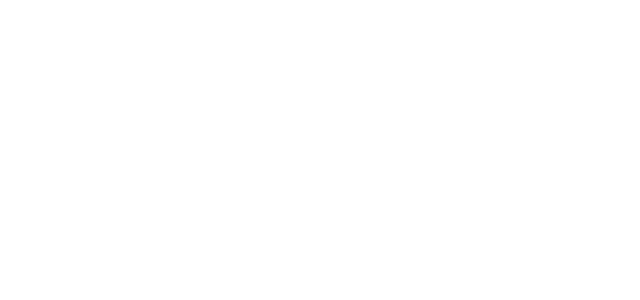
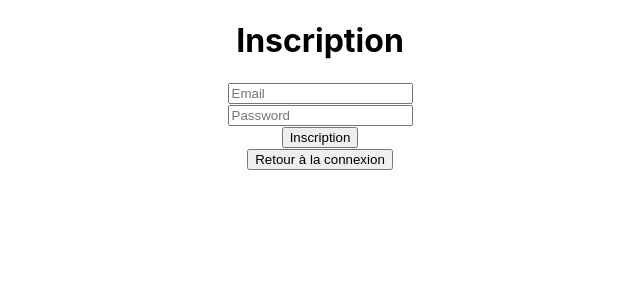
Before and after one commit to Turbotard/netfloux, a React (Create React App) app: page /signup in a window 1280 px wide. Before the commit this address had no page. Shown: the top 300 px of the page, without its empty margins (320-960 px from the left). Built offline with nearby package versions, Linux system fonts and the light colour scheme.

Commit message:
signup et login fini

```diff
--- a/src/App.tsx
+++ b/src/App.tsx
@@ -3,6 +3,7 @@ import logo from './logo.svg';
 import './App.css';
 import { BrowserRouter as Router, Route, Routes } from 'react-router-dom';
 import LoginPage from "./pages/login"
+import Signup from './pages/signup';
 
 function App(): React.ReactElement {
   return (
@@ -10,6 +11,7 @@ function App(): React.ReactElement {
       <Router>
         <Routes>
           <Route path="/" element={<LoginPage />} />
+          <Route path="/signup" element={<Signup />} />
         </Routes>
       </Router>
     </div>
--- a/src/db/db.tsx
+++ b/src/db/db.tsx
@@ -2,7 +2,6 @@
 import { initializeApp } from "firebase/app";
 import { getAnalytics } from "firebase/analytics";
 import { getAuth } from "firebase/auth";
-
 // TODO: Add SDKs for Firebase products that you want to use
 // https://firebase.google.com/docs/web/setup#available-libraries
 
--- /dev/null
+++ b/src/pages/signup.tsx
@@ -0,0 +1,40 @@
+import React, { useState } from "react";
+import { Auth, UserCredential } from "firebase/auth";
+import { auth } from "../db/db";
+import { createUserWithEmailAndPassword } from "firebase/auth";
+import { useNavigate } from "react-router-dom";
+
+const SignUp: React.FC = () => {
+  const history = useNavigate();
+
+  const handleSubmit = (e: React.FormEvent<HTMLFormElement>) => {
+    e.preventDefault();
+    const email = (e.target as any).email.value;
+    const password = (e.target as any).password.value;
+
+    createUserWithEmailAndPassword(auth as Auth, email, password)
+      .then((data: UserCredential) => {
+        console.log(data, "authData");
+        history("/");
+      })
+      .catch((err) => {
+        alert(err.code);
+      });
+  };
+
+  return (
+    <div className="SignUp">
+      <h1>Inscription</h1>
+      <form onSubmit={handleSubmit}>
+        <input name="email" type="email" placeholder="Email" />
+        <br />
+        <input name="password" type="password" placeholder="Password" />
+        <br />
+        <button type="submit">Inscription</button>
+      </form>
+      <button onClick={() => history("/")}>Retour à la connexion</button>
+    </div>
+  );
+}
+
+export default SignUp;
```
